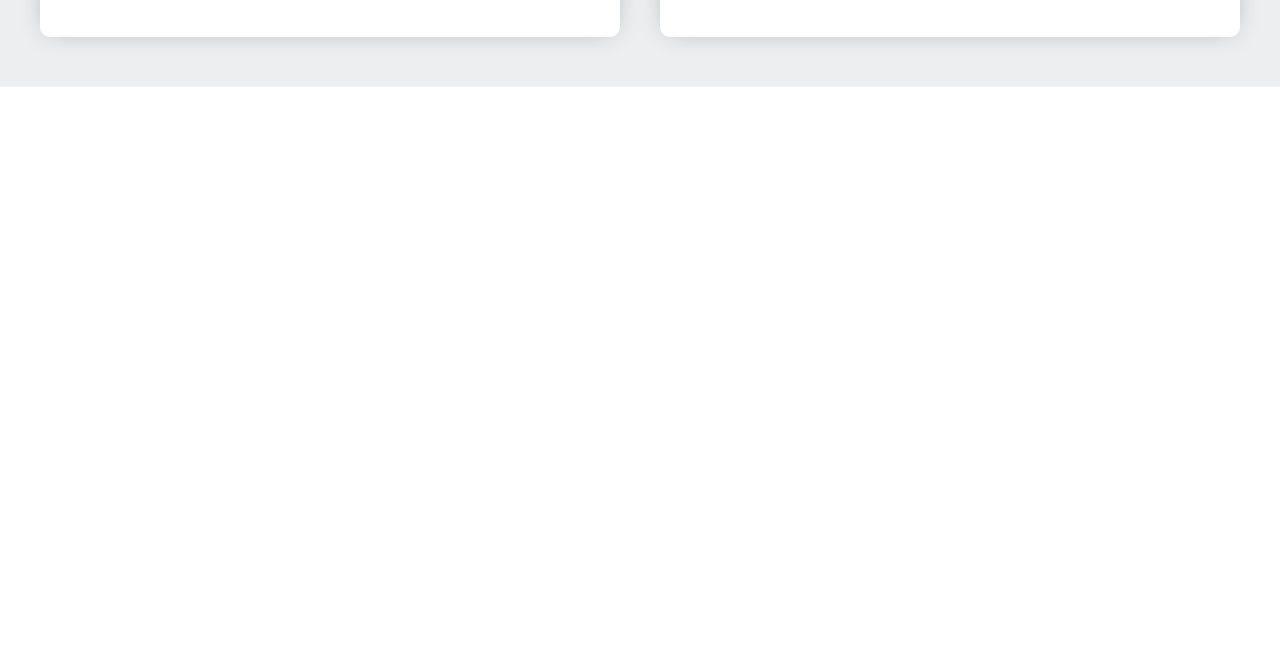
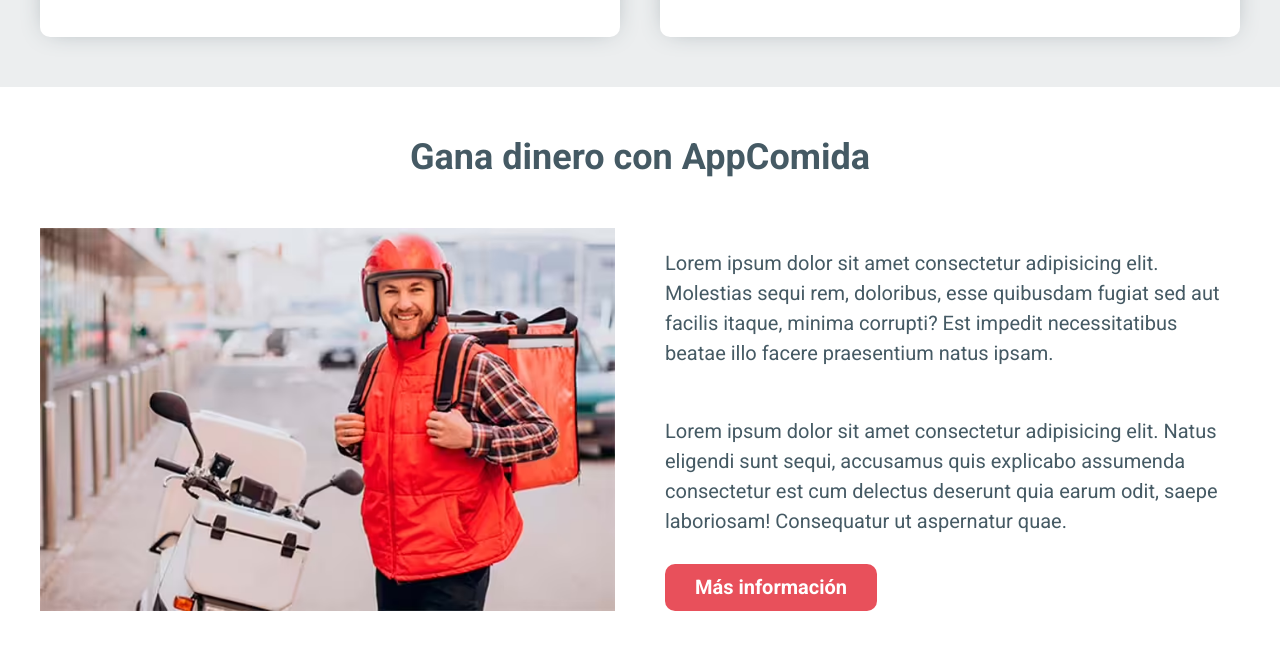
Before and after one commit to joelcascar/proyecto-delivery-app, a website: page index.html in a window 1280 px wide. Shown: the part 4440-5089 px from the top of the page. Before the commit the page ends 4527 px from the top, so only its background shows below. Drawn offline with Linux system fonts and the light colour scheme.

Commit message:
sección repartidores finalizada

```diff
--- a/index.html
+++ b/index.html
@@ -58,21 +58,21 @@
                     <picture>
                         <source srcset="build/img/paso_1.avif" type="image/avif">
                         <source srcset="build/img/paso_1.webp" type="image/webp">
-                        <img class="pasos__imagen" loading="lazy" src="build/img/paso_1.png" alt="imagen paso app" width="500" height="300">
+                        <img class="pasos__imagen wh-100" loading="lazy" src="build/img/paso_1.png" alt="imagen paso app" width="500" height="300">
                     </picture>
                 </div>
                 <div class="pasos__paso">
                     <picture>
                         <source srcset="build/img/paso_2.avif" type="image/avif">
                         <source srcset="build/img/paso_2.webp" type="image/webp">
-                        <img class="pasos__imagen" loading="lazy" src="build/img/paso_2.png" alt="imagen paso app" width="500" height="300">
+                        <img class="pasos__imagen wh-100" loading="lazy" src="build/img/paso_2.png" alt="imagen paso app" width="500" height="300">
                     </picture>
                 </div>
                 <div class="pasos__paso">
                     <picture>
                         <source srcset="build/img/paso_3.avif" type="image/avif">
                         <source srcset="build/img/paso_3.webp" type="image/webp">
-                        <img class="pasos__imagen" loading="lazy" src="build/img/paso_3.png" alt="imagen paso app" width="500" height="300">
+                        <img class="pasos__imagen wh-100" loading="lazy" src="build/img/paso_3.png" alt="imagen paso app" width="500" height="300">
                     </picture>
                 </div>
             </div>
@@ -90,7 +90,7 @@
                         <picture>
                             <source srcset="build/img/testimonial1.avif" type="image/avif">
                             <source srcset="build/img/testimonial1.webp" type="image/webp">
-                            <img loading="lazy" src="build/img/testimonial1.jpg" alt="testimonial" width="500" height="300">
+                            <img class="wh-100" loading="lazy" src="build/img/testimonial1.jpg" alt="testimonial" width="500" height="300">
                         </picture>
                     </div>
                     <div class="testimonial__informacion">
@@ -121,7 +121,7 @@
                         <picture>
                             <source srcset="build/img/estrellas.avif" type="image/avif">
                             <source srcset="build/img/estrellas.webp" type="image/webp">
-                            <img class="testimonial__calificacion" loading="lazy" src="build/img/estrellas.png" alt="imagen estrellas" width="500" height="300">
+                            <img class="wh-100" class="testimonial__calificacion" loading="lazy" src="build/img/estrellas.png" alt="imagen estrellas" width="500" height="300">
                         </picture>
                     </div>
                 </header>
@@ -136,7 +136,7 @@
                         <picture>
                             <source srcset="build/img/testimonial4.avif" type="image/avif">
                             <source srcset="build/img/testimonial4.webp" type="image/webp">
-                            <img loading="lazy" src="build/img/testimonial4.jpg" alt="testimonial" width="500" height="300">
+                            <img class="wh-100" loading="lazy" src="build/img/testimonial4.jpg" alt="testimonial" width="500" height="300">
                         </picture>
                     </div>
                     <div class="testimonial__informacion">
@@ -182,7 +182,7 @@
                         <picture>
                             <source srcset="build/img/testimonial3.avif" type="image/avif">
                             <source srcset="build/img/testimonial3.webp" type="image/webp">
-                            <img loading="lazy" src="build/img/testimonial3.jpg" alt="testimonial" width="500" height="300">
+                            <img class="wh-100" loading="lazy" src="build/img/testimonial3.jpg" alt="testimonial" width="500" height="300">
                         </picture>
                     </div>
                     <div class="testimonial__informacion">
@@ -409,5 +409,25 @@
             </div>  <!-- favorito -->
         </div>
     </main>
+
+    <!-- Sección repartidores -->
+
+    <section class="repartidores">
+        <h2 class="repartidores__heading">Gana dinero con AppComida</h2>
+        <div class="repartidores__grid contenedor">
+            <div class="repartidores__imagen">
+                <picture>
+                    <source srcset="build/img/repartidor.avif" type="image/avif">
+                    <source srcset="build/img/repartidor.webp" type="image/webp">
+                    <img class="wh-100"  loading="lazy" src="build/img/repartidor.jpg" alt="imagen repartidor" width="500" height="300">
+                </picture>
+            </div>
+            <div class="repartidores__contenido">
+                <p class="repartidores__texto">Lorem ipsum dolor sit amet consectetur adipisicing elit. Molestias sequi rem, doloribus, esse quibusdam fugiat sed aut facilis itaque, minima corrupti? Est impedit necessitatibus beatae illo facere praesentium natus ipsam.</p>
+                <p class="repartidores__texto">Lorem ipsum dolor sit amet consectetur adipisicing elit. Natus eligendi sunt sequi, accusamus quis explicabo assumenda consectetur est cum delectus deserunt quia earum odit, saepe laboriosam! Consequatur ut aspernatur quae.</p>
+                <a href="#" class="repartidores__enlace">Más información</a>
+            </div>
+        </div>
+    </section>
 </body>
 </html>
--- a/src/scss/app.scss
+++ b/src/scss/app.scss
@@ -4,3 +4,4 @@
 @use "pasos";
 @use "testimoniales";
 @use "favoritos";
+@use "repartidores";
--- a/src/scss/base/_utilidades.scss
+++ b/src/scss/base/_utilidades.scss
@@ -7,3 +7,7 @@
 .bg-primario {
     background-color: v.$primario;
 }
+
+.wh-100{
+    width: 100%;
+}
--- /dev/null
+++ b/src/scss/repartidores/_index.scss
@@ -0,0 +1 @@
+@forward "repartidores";
--- /dev/null
+++ b/src/scss/repartidores/_repartidores.scss
@@ -0,0 +1,34 @@
+@use "base/mixins" as m;
+@use "base/variables" as v;
+
+.repartidores{
+     padding: v.$separacion 0;
+    &__heading{
+        text-align: center;
+        color: v.$secundario;
+    }
+
+    &__grid{
+        padding: 0 4rem;
+        @include m.tablet{
+            @include m.grid(2, v.$separacion);
+            padding: 0;
+        }
+    }
+
+    &__contenido{
+        display: flex;
+        flex-direction: column;
+        justify-content: space-between;
+        align-items: flex-start;
+    }
+
+    &__texto{
+        line-height: 1.5;
+        color: v.$secundario;
+    }
+
+    &__enlace{
+        @include m.boton(v.$primario, v.$blanco);
+    }
+}
```
Also changed, not shown: build/css/app.css, 1 other file.
